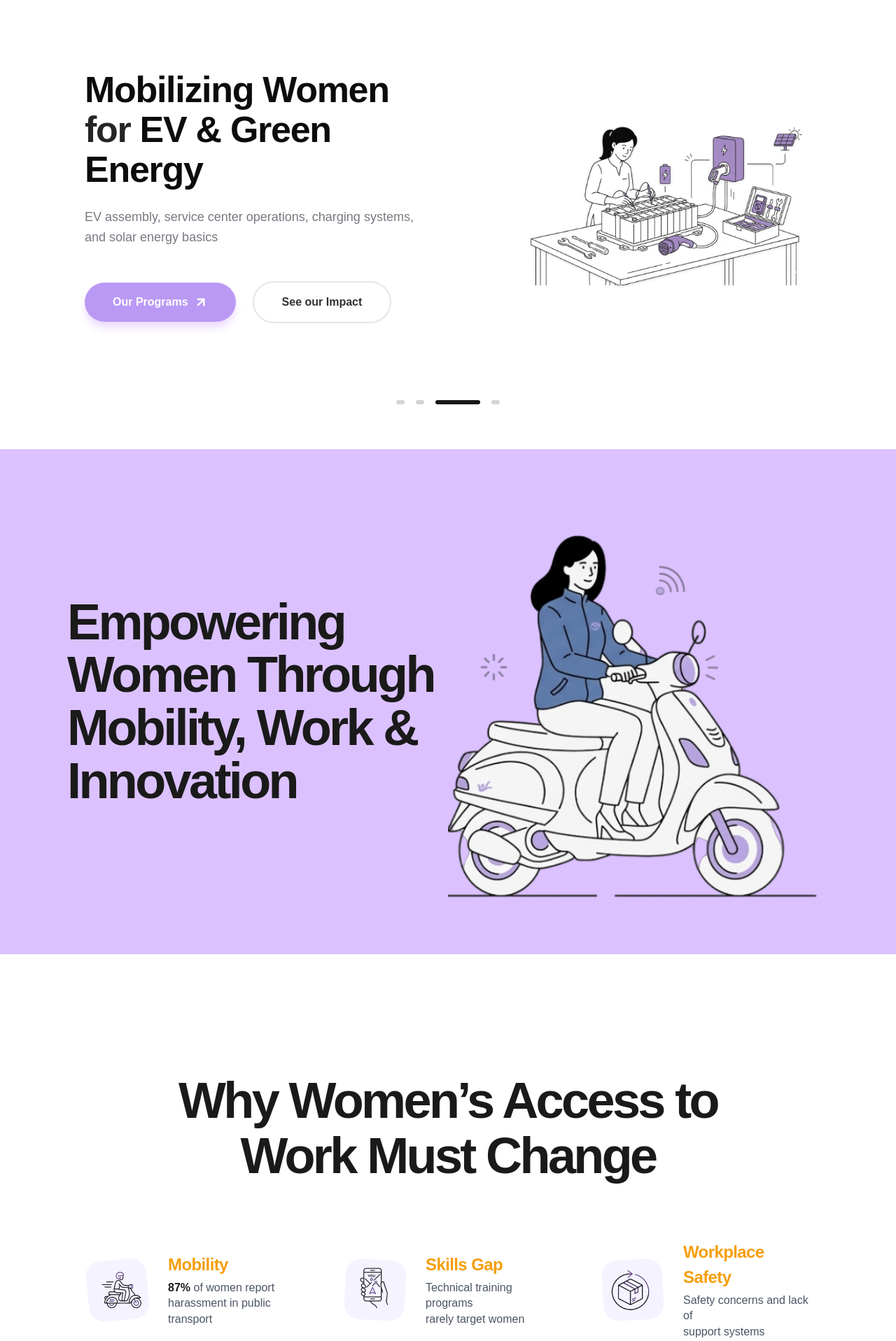
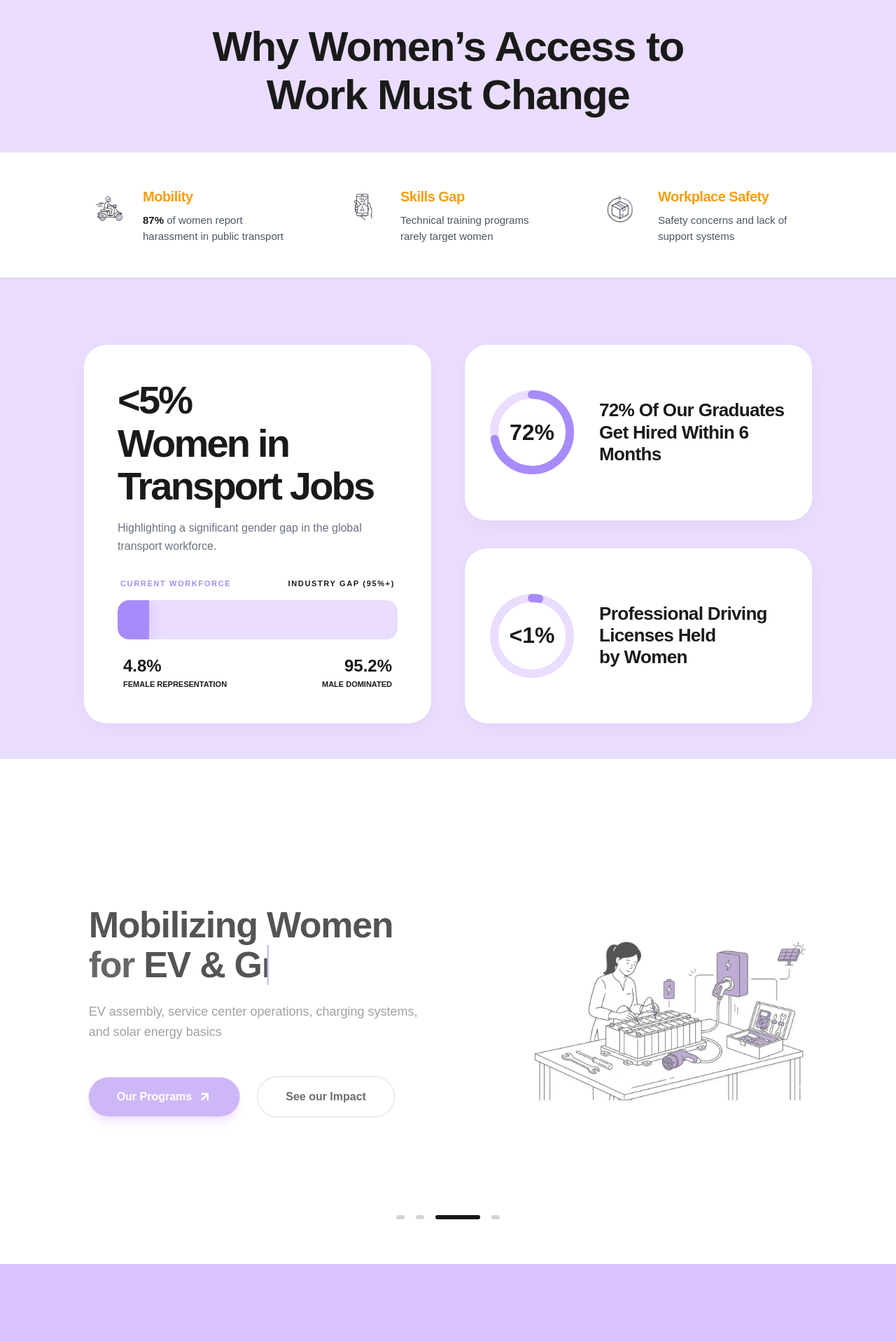
Before and after one commit to Harsh-2006-git/Even-Skills-Academy, a Next.js app: page / in a window 1280 px wide. Shown: the part 880-2797 px from the top of the page at 70% size. Built offline with nearby package versions, Linux system fonts and the light colour scheme.

Commit message:
feat: redesign WhyChange and Programs sections, add typing animation to TrainingSection, and style ContactSection

```diff
--- a/src/app/page.tsx
+++ b/src/app/page.tsx
@@ -15,9 +15,9 @@ export default function Home() {
       {/* Spacer for the fixed navbar (78px) */}
       <div className="pt-[78px]">
         <Hero />
+        <WhyChange />
         <TrainingSection />
         <ImpactBanner />
-        <WhyChange />
         <ProgramsSection />
         <ImpactStats />
         <ContactSection />
--- a/src/components/home/ContactSection.tsx
+++ b/src/components/home/ContactSection.tsx
@@ -23,10 +23,24 @@ const ContactSection = () => {
                   viewport={{ once: true }}
                   className="flex flex-col gap-4 mb-12 sm:mb-16"
                 >
-                  <span className="text-[#9F7AEA] font-bold tracking-[0.2em] text-xs sm:text-sm uppercase">CONTACT</span>
                   <h2 className="relative inline-block text-[36px] sm:text-[48px] lg:text-[64px] font-bold text-[#1A1A1A] leading-[1.1] tracking-tighter">
                     Collaborate With Us
-                    <div className="absolute -bottom-1 left-0 w-full h-4 bg-[#A782F0]/20 -rotate-1 rounded-full -z-10" />
+                    <div className="absolute -bottom-6 left-0 w-full group">
+                      <svg
+                        viewBox="0 0 400 20"
+                        className="w-full h-auto text-[#A782F0] opacity-80"
+                        preserveAspectRatio="none"
+                      >
+                        <path
+                          d="M5 15 Q 100 5, 200 15 T 395 15"
+                          stroke="currentColor"
+                          strokeWidth="8"
+                          strokeLinecap="round"
+                          fill="none"
+                          className="drop-shadow-sm"
+                        />
+                      </svg>
+                    </div>
                   </h2>
                 </motion.div>
                 <p className="text-[24px] md:text-[28px] font-bold italic text-[#1A1A1A] leading-[1.3] max-w-[500px]">
--- a/src/components/home/TrainingSection.tsx
+++ b/src/components/home/TrainingSection.tsx
@@ -58,13 +58,23 @@ const TrainingSection = () => {
                 animate={{ opacity: 1, y: 0 }}
                 className="text-[32px] md:text-[44px] lg:text-[52px] font-bold leading-[1.1] text-black mb-6 tracking-tight"
               >
-                {/* Fixed the 'Platm' bug by splitting only on the word ' for ' with spaces */}
+                {/* Typing Animation for the dynamic part of the title */}
                 {trainingPrograms[activeTab].title.includes(' for ') ? (
                   <>
-                    {trainingPrograms[activeTab].title.split(' for ')[0].trim()}
+                    <span className="inline-block whitespace-nowrap">
+                      {trainingPrograms[activeTab].title.split(' for ')[0].trim()}
+                    </span>
                     <br className="hidden sm:block" />
                     <span className="text-[#1A1A1A]">for </span>
-                    {trainingPrograms[activeTab].title.split(' for ')[1].trim()}
+                    <motion.span
+                      key={`typing-${activeTab}`}
+                      initial={{ width: 0 }}
+                      animate={{ width: "auto" }}
+                      transition={{ duration: 1.2, ease: "easeOut" }}
+                      className="inline-block overflow-hidden whitespace-nowrap align-bottom border-r-2 border-[#A782F0] pr-1"
+                    >
+                      {trainingPrograms[activeTab].title.split(' for ')[1].trim()}
+                    </motion.span>
                   </>
                 ) : (
                   trainingPrograms[activeTab].title
--- a/src/components/home/WhyChange.tsx
+++ b/src/components/home/WhyChange.tsx
@@ -4,34 +4,36 @@ import { motion } from "framer-motion";
 
 const WhyChange = () => {
   return (
-    <>
-      {/* SECTION 1: The Context & Challenges */}
-      <section className="w-full lg:h-[calc(100vh-78px)] bg-white flex items-center justify-center overflow-hidden border-b border-[#F3E8FF] py-20 lg:py-0">
-        <div className="max-w-[1440px] w-full mx-auto px-6 md:px-20 lg:px-[120px] text-center">
+    <section className="w-full bg-[#EADDFF] pt-20 lg:pt-28 pb-20 lg:pb-28 overflow-hidden">
+      {/* SECTION 1 TITLE */}
+      <div className="max-w-[1440px] w-full mx-auto px-6 md:px-20 lg:px-[120px] text-center mb-12">
         <motion.h2
           initial={{ opacity: 0, y: 30 }}
           whileInView={{ opacity: 1, y: 0 }}
           viewport={{ once: true }}
-            className="text-[36px] md:text-[56px] lg:text-[72px] font-bold text-[#1A1A1A] leading-[1.1] tracking-tighter mb-12 lg:mb-20"
+          className="text-[36px] md:text-[56px] lg:text-[60px] font-bold text-[#1A1A1A] leading-[1.15] tracking-tight"
         >
           Why Women’s Access to <br className="hidden md:block" /> Work Must Change
         </motion.h2>
+      </div>
 
-          <div className="grid grid-cols-1 md:grid-cols-3 gap-8 lg:gap-16">
+      {/* WHITE STRIP WITH INFO CARDS */}
+      <div className="w-full bg-white py-10 lg:py-12 mb-16 lg:mb-24 shadow-sm">
+        <div className="max-w-[1440px] w-full mx-auto px-6 md:px-20 lg:px-[120px]">
+          <div className="grid grid-cols-1 md:grid-cols-3 gap-10 lg:gap-16">
             {/* CARD 1 */}
             <motion.div
               initial={{ opacity: 0, y: 20 }}
               whileInView={{ opacity: 1, y: 0 }}
               viewport={{ once: true }}
-              className="flex flex-col sm:flex-row lg:flex-row items-center sm:items-start lg:items-center text-center sm:text-left lg:text-left gap-6"
+              className="flex items-start text-left gap-5"
             >
-              <div className="w-20 h-20 md:w-24 md:h-24 flex-shrink-0 flex items-center justify-center relative">
-                 <div className="absolute inset-0 bg-[#F5F3FF] rounded-3xl -rotate-6 transform scale-90" />
-                 <img src="/mobility.png" alt="Mobility" className="w-full h-full object-contain relative z-10" />
+              <div className="w-14 h-14 md:w-16 md:h-16 flex-shrink-0 flex items-center justify-center">
+                 <img src="/mobility.png" alt="Mobility" className="w-full h-full object-contain" />
               </div>
               <div>
-                <h3 className="text-[#F59E0B] font-bold text-[22px] md:text-[24px] mb-1 tracking-tight">Mobility</h3>
-                <p className="text-[#4B5563] text-[15px] md:text-[16px] leading-[1.4]">
+                <h3 className="text-[#F59E0B] font-bold text-[18px] md:text-[20px] mb-2 tracking-tight">Mobility</h3>
+                <p className="text-[#4B5563] text-[14px] md:text-[15px] leading-[1.5]">
                   <span className="font-bold text-[#1A1A1A]">87%</span> of women report <br className="hidden lg:block" /> harassment in public transport
                 </p>
               </div>
@@ -43,15 +45,14 @@ const WhyChange = () => {
               whileInView={{ opacity: 1, y: 0 }}
               viewport={{ once: true }}
               transition={{ delay: 0.1 }}
-              className="flex flex-col sm:flex-row lg:flex-row items-center sm:items-start lg:items-center text-center sm:text-left lg:text-left gap-6"
+              className="flex items-start text-left gap-5"
             >
-              <div className="w-20 h-20 md:w-24 md:h-24 flex-shrink-0 flex items-center justify-center relative">
-                 <div className="absolute inset-0 bg-[#F5F3FF] rounded-3xl rotate-3 transform scale-90" />
-                 <img src="/skill_gap.png" alt="Skills Gap" className="w-full h-full object-contain relative z-10" />
+              <div className="w-14 h-14 md:w-16 md:h-16 flex-shrink-0 flex items-center justify-center">
+                 <img src="/skill_gap.png" alt="Skills Gap" className="w-full h-full object-contain" />
               </div>
               <div>
-                <h3 className="text-[#F59E0B] font-bold text-[22px] md:text-[24px] mb-1 tracking-tight">Skills Gap</h3>
-                <p className="text-[#4B5563] text-[15px] md:text-[16px] leading-[1.4]">
+                <h3 className="text-[#F59E0B] font-bold text-[18px] md:text-[20px] mb-2 tracking-tight">Skills Gap</h3>
+                <p className="text-[#4B5563] text-[14px] md:text-[15px] leading-[1.5]">
                   Technical training programs <br className="hidden lg:block" /> rarely target women
                 </p>
               </div>
@@ -63,85 +64,84 @@ const WhyChange = () => {
               whileInView={{ opacity: 1, y: 0 }}
               viewport={{ once: true }}
               transition={{ delay: 0.2 }}
-              className="flex flex-col sm:flex-row lg:flex-row items-center sm:items-start lg:items-center text-center sm:text-left lg:text-left gap-6"
+              className="flex items-start text-left gap-5"
             >
-              <div className="w-20 h-20 md:w-24 md:h-24 flex-shrink-0 flex items-center justify-center relative">
-                 <div className="absolute inset-0 bg-[#F5F3FF] rounded-3xl -rotate-3 transform scale-90" />
-                 <img src="/workplace_safety.png" alt="Safety" className="w-full h-full object-contain relative z-10" />
+              <div className="w-14 h-14 md:w-16 md:h-16 flex-shrink-0 flex items-center justify-center">
+                 <img src="/workplace_safety.png" alt="Safety" className="w-full h-full object-contain" />
               </div>
               <div>
-                <h3 className="text-[#F59E0B] font-bold text-[22px] md:text-[24px] mb-1 tracking-tight">Workplace Safety</h3>
-                <p className="text-[#4B5563] text-[15px] md:text-[16px] leading-[1.4]">
+                <h3 className="text-[#F59E0B] font-bold text-[18px] md:text-[20px] mb-2 tracking-tight">Workplace Safety</h3>
+                <p className="text-[#4B5563] text-[14px] md:text-[15px] leading-[1.5]">
                   Safety concerns and lack of <br className="hidden lg:block" /> support systems
                 </p>
               </div>
             </motion.div>
           </div>
         </div>
-      </section>
+      </div>
 
-      {/* SECTION 2: The Data Reveal */}
-      <section className="w-full lg:h-[calc(100vh-78px)] bg-white flex items-center justify-center overflow-hidden py-20 lg:py-0">
+      {/* DATA REVEAL SECTION */}
+      <div className="w-full">
         <div className="max-w-[1440px] w-full mx-auto px-6 md:px-20 lg:px-[120px]">
-          <div className="grid grid-cols-1 lg:grid-cols-2 gap-10 lg:items-stretch lg:h-[600px]">
+          <div className="grid grid-cols-1 lg:grid-cols-2 gap-8 lg:gap-12 lg:items-stretch lg:h-[480px]">
             {/* Left Large Card */}
             <motion.div
               initial={{ opacity: 0, x: -30 }}
               whileInView={{ opacity: 1, x: 0 }}
               viewport={{ once: true }}
-              className="bg-white border border-[#F3E8FF] rounded-[48px] p-8 md:p-12 flex flex-col justify-between shadow-xl"
+              className="bg-white rounded-[32px] p-8 md:p-12 flex flex-col justify-between shadow-[0_8px_30px_rgb(0,0,0,0.04)]"
             >
               <div>
-                <h3 className="text-[32px] md:text-[44px] lg:text-[52px] font-bold text-[#1A1A1A] leading-[1.1] mb-6 tracking-tighter">
-                  &lt;5% Women in <br /> Transport Jobs
+                <h3 className="text-[36px] md:text-[48px] lg:text-[56px] font-bold text-[#1A1A1A] leading-[1.1] mb-4 tracking-tighter">
+                  &lt;5% <br /> Women in <br /> Transport Jobs
                 </h3>
-                <p className="text-[#6B7280] text-[16px] md:text-[17px] mb-12 lg:mb-8 max-w-[420px] leading-relaxed">
+                <p className="text-[#6B7280] text-[15px] md:text-[16px] mb-12 lg:mb-8 leading-relaxed max-w-[380px]">
                   Highlighting a significant gender gap in the global transport workforce.
                 </p>
               </div>
 
-              <div className="space-y-6">
-                <div className="flex justify-between items-end text-[10px] md:text-[11px] font-bold tracking-[0.2em] px-1 opacity-60">
-                   <span className="text-[#8B5CF6]">CURRENT WORKFORCE</span>
-                   <span className="text-black">INDUSTRY GAP (95%+)</span>
+              <div className="space-y-4">
+                <div className="flex justify-between items-end text-[10px] md:text-[11px] font-bold tracking-[0.15em] px-1">
+                   <span className="text-[#A78BFA]">CURRENT WORKFORCE</span>
+                   <span className="text-[#1A1A1A]">INDUSTRY GAP (95%+)</span>
                 </div>
 
-                <div className="w-full h-[56px] md:h-[64px] bg-[#F3E8FF] rounded-2xl relative overflow-hidden">
+                <div className="w-full h-[48px] md:h-[56px] bg-[#EADDFF] rounded-2xl relative overflow-hidden">
                   <motion.div
                     initial={{ width: 0 }}
                     whileInView={{ width: "45px" }}
                     viewport={{ once: true }}
                     transition={{ duration: 1.8, ease: "easeOut" }}
-                    className="h-full bg-[#8B5CF6] rounded-l-2xl shadow-[0_0_20px_rgba(139,92,246,0.3)]"
+                    className="h-full bg-[#A78BFA] rounded-l-2xl shadow-[0_0_20px_rgba(167,139,250,0.3)]"
                   />
                 </div>
 
-                <div className="flex justify-between items-start px-2 pt-2 gap-4">
+                <div className="flex justify-between items-start px-2 pt-1">
                   <div className="flex flex-col">
-                     <span className="text-[24px] md:text-[32px] font-bold text-[#1A1A1A]">4.8%</span>
-                     <p className="text-[10px] md:text-[11px] font-bold text-[#6B7280] tracking-widest mt-1 uppercase leading-tight">Female Representation</p>
+                     <span className="text-[20px] md:text-[24px] font-bold text-[#1A1A1A]">4.8%</span>
+                     <p className="text-[10px] md:text-[11px] font-semibold text-[#1A1A1A] mt-0.5 leading-tight uppercase">Female Representation</p>
                   </div>
                   <div className="flex flex-col text-right">
-                     <span className="text-[24px] md:text-[32px] font-bold text-[#1A1A1A]">95.1%</span>
-                     <p className="text-[10px] md:text-[11px] font-bold text-[#6B7280] tracking-widest mt-1 uppercase leading-tight">Male Dominated</p>
+                     <span className="text-[20px] md:text-[24px] font-bold text-[#1A1A1A]">95.2%</span>
+                     <p className="text-[10px] md:text-[11px] font-semibold text-[#1A1A1A] mt-0.5 leading-tight uppercase">Male Dominated</p>
                   </div>
                 </div>
               </div>
             </motion.div>
 
             {/* Right Stacked Cards */}
-            <div className="flex flex-col gap-10">
+            <div className="flex flex-col gap-8 lg:gap-10">
               <motion.div
                 initial={{ opacity: 0, x: 30 }}
                 whileInView={{ opacity: 1, x: 0 }}
                 viewport={{ once: true }}
-                className="bg-white border border-[#F3E8FF] rounded-[48px] p-8 md:p-10 flex flex-col sm:flex-row items-center gap-8 md:gap-10 shadow-lg flex-1"
+                className="bg-white rounded-[32px] p-6 md:p-8 flex flex-col sm:flex-row items-center gap-6 md:gap-8 shadow-[0_8px_30px_rgb(0,0,0,0.04)] flex-1"
               >
                 <div className="relative w-28 h-28 md:w-32 md:h-32 flex-shrink-0">
                   <svg className="w-full h-full transform -rotate-90">
-                    <circle cx="64" cy="64" r="54" stroke="#F3E8FF" strokeWidth="14" fill="transparent" />
+                    <circle cx="64" cy="64" r="54" stroke="#EADDFF" strokeWidth="12" fill="transparent" />
                     <motion.circle
-                      cx="64" cy="64" r="54" stroke="#8B5CF6" strokeWidth="14" fill="transparent"
+                      cx="64" cy="64" r="54" stroke="#A78BFA" strokeWidth="12" fill="transparent"
                       strokeDasharray="339.3"
                       initial={{ strokeDashoffset: 339.3 }}
                       whileInView={{ strokeDashoffset: 339.3 * (1 - 0.72) }}
@@ -151,10 +151,10 @@ const WhyChange = () => {
                     />
                   </svg>
                   <div className="absolute inset-0 flex items-center justify-center">
-                    <span className="text-2xl md:text-3xl font-bold text-[#1A1A1A]">72%</span>
+                    <span className="text-2xl md:text-[32px] font-bold text-[#1A1A1A]">72%</span>
                   </div>
                 </div>
-                <p className="text-[20px] md:text-[24px] lg:text-[28px] font-bold text-[#1A1A1A] leading-[1.1] tracking-tight text-center sm:text-left">
+                <p className="text-[20px] md:text-[24px] lg:text-[26px] font-bold text-[#1A1A1A] leading-[1.2] tracking-tight text-center sm:text-left">
                    72% Of Our Graduates <br className="hidden sm:block" /> Get Hired Within 6 <br className="hidden sm:block" /> Months
                 </p>
               </motion.div>
@@ -164,33 +164,34 @@ const WhyChange = () => {
                 whileInView={{ opacity: 1, x: 0 }}
                 viewport={{ once: true }}
                 transition={{ delay: 0.1 }}
-                className="bg-white border border-[#F3E8FF] rounded-[48px] p-8 md:p-10 flex flex-col sm:flex-row items-center gap-8 md:gap-10 shadow-lg flex-1"
+                className="bg-white rounded-[32px] p-6 md:p-8 flex flex-col sm:flex-row items-center gap-6 md:gap-8 shadow-[0_8px_30px_rgb(0,0,0,0.04)] flex-1"
               >
-                 <div className="relative w-28 h-28 md:w-32 md:h-32 flex-shrink-0 flex items-end justify-center overflow-hidden pt-12">
-                  <svg className="w-full h-full absolute top-12 left-0">
-                    <path d="M 14 64 A 50 50 0 0 1 114 64" fill="none" stroke="#F3E8FF" strokeWidth="14" strokeLinecap="round" />
-                    <motion.path
-                      d="M 14 64 A 50 50 0 0 1 114 64" fill="none" stroke="#8B5CF6" strokeWidth="14" strokeLinecap="round"
-                      strokeDasharray="157"
-                      initial={{ strokeDashoffset: 157 }}
-                      whileInView={{ strokeDashoffset: 157 * (1 - 0.05) }}
+                 <div className="relative w-28 h-28 md:w-32 md:h-32 flex-shrink-0">
+                  <svg className="w-full h-full transform -rotate-90">
+                    <circle cx="64" cy="64" r="54" stroke="#EADDFF" strokeWidth="12" fill="transparent" />
+                    <motion.circle
+                      cx="64" cy="64" r="54" stroke="#A78BFA" strokeWidth="12" fill="transparent"
+                      strokeDasharray="339.3"
+                      initial={{ strokeDashoffset: 339.3 }}
+                      whileInView={{ strokeDashoffset: 339.3 * (1 - 0.03) }}
                       viewport={{ once: true }}
                       transition={{ duration: 1.8, ease: "easeOut" }}
+                      strokeLinecap="round"
                     />
                   </svg>
-                  <div className="z-10 pb-2">
-                    <span className="text-2xl md:text-3xl font-bold text-[#1A1A1A]">&lt;1%</span>
+                  <div className="absolute inset-0 flex items-center justify-center">
+                    <span className="text-2xl md:text-[32px] font-bold text-[#1A1A1A]">&lt;1%</span>
                   </div>
                 </div>
-                <p className="text-[20px] md:text-[24px] lg:text-[28px] font-bold text-[#1A1A1A] leading-[1.1] tracking-tight text-center sm:text-left">
+                <p className="text-[20px] md:text-[24px] lg:text-[26px] font-bold text-[#1A1A1A] leading-[1.2] tracking-tight text-center sm:text-left">
                    Professional Driving <br className="hidden sm:block" /> Licenses Held <br className="hidden sm:block" /> by Women
                 </p>
               </motion.div>
             </div>
           </div>
         </div>
+      </div>
     </section>
-    </>
   );
 };
 
```
Also changed, not shown: src/components/home/ProgramsSection.tsx (+23 -23 lines). Lines whose indentation alone changed are shown as unchanged.
